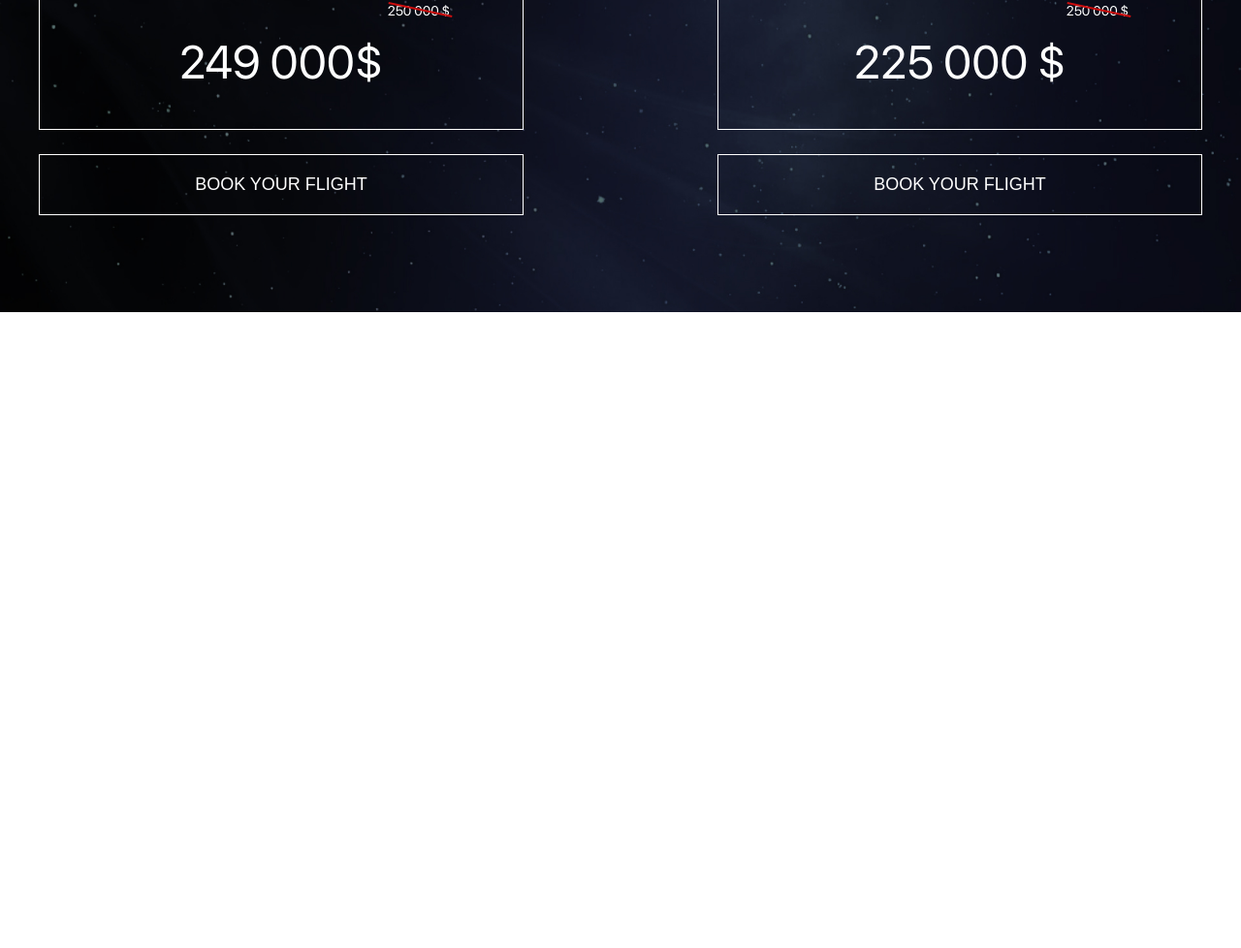
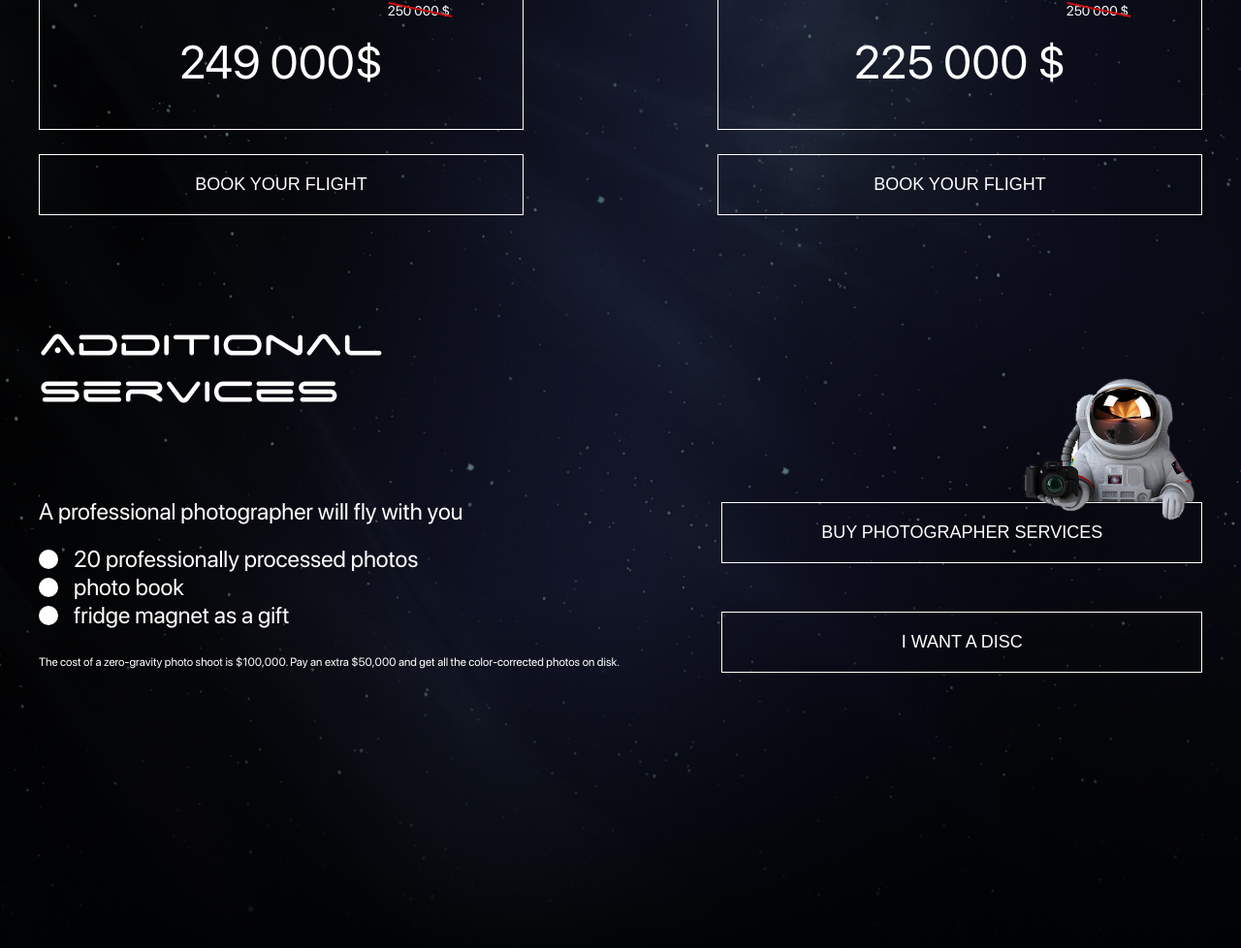
Before and after one commit to craftingweb/Space, a plain HTML site: page index.html in a window 1280 px wide. Shown: the part 5703-6681 px from the top of the page at 97% size. Before the commit the page ends 6025 px from the top, so only its background shows below. Drawn offline with nearby package versions, Linux system fonts and the light colour scheme; files whose address does not match are found by name.

Commit message:
services

```diff
--- a/css/style.css
+++ b/css/style.css
@@ -151,7 +151,8 @@ body {
   transition: all 0.6s;
 }
 
-.header__btn:hover {
+.header__btn:hover,
+.special-offer__btn:hover {
   background: rgb(233, 116, 116);
 }
 
@@ -348,6 +349,10 @@ foreignObject {
   text-align: center;
 }
 
+.special-offer__item-box:hover {
+  filter: opacity(0.5);
+}
+
 .special-offer__item-text {
   width: 236px;
   margin: 0 auto;
@@ -384,4 +389,73 @@ foreignObject {
 
 .special-offer__btn {
   width: 100%;
+  transition: all 1s;
 }
+
+.services {
+  margin-bottom: 200px;
+}
+
+.services__inner {
+  display: flex;
+  justify-content: space-between;
+}
+
+.services__text {
+  font-size: 24px;
+  margin-bottom: 25px;
+}
+
+.services__list {
+  margin-bottom: 25px;
+  font-size: 24px;
+  line-height: 29px;
+}
+
+.services__box {
+  width: 630px;
+  margin-right: 80px;
+}
+
+.services__list-item {
+  padding-left: 36px;
+  position: relative;
+}
+
+.services__list-item::before {
+  content: "";
+  position: absolute;
+  width: 20px;
+  height: 20px;
+  background-color: white;
+  left: 0;
+  border-radius: 50%;
+  top: 5px;
+}
+
+.services__desc {
+  font-size: 12px;
+}
+
+.services__buttons {
+  width: 500px;
+}
+
+.services__btn {
+  width: 100%;
+}
+
+.services__btn--first {
+  margin-bottom: 50px;
+  position: relative;
+}
+
+.services__btn--first:after {
+  content: "";
+  background-image: url("/images/photographer.png");
+  position: absolute;
+  width: 192px;
+  height: 150px;
+  right: 0;
+  top: -130px;
+}
--- a/index.html
+++ b/index.html
@@ -414,6 +414,35 @@
             </div>
           </div>
         </div>
+        <div class="services">
+          <div class="container">
+            <h2 class="title">Additional <br />services</h2>
+            <div class="services__inner">
+              <div class="services__box">
+                <div class="services__text">
+                  A professional photographer will fly with you
+                </div>
+                <ul class="services__list">
+                  <li class="services__list-item">
+                    20 professionally processed photos
+                  </li>
+                  <li class="services__list-item">photo book</li>
+                  <li class="services__list-item">fridge magnet as a gift</li>
+                </ul>
+                <p class="services__desc">
+                  The cost of a zero-gravity photo shoot is $100,000. Pay an
+                  extra $50,000 and get all the color-corrected photos on disk.
+                </p>
+              </div>
+              <div class="services__buttons">
+                <button class="button services__btn services__btn--first">
+                  BUY PHOTOGRAPHER SERVICES
+                </button>
+                <button class="button services__btn">I WANT A DISC</button>
+              </div>
+            </div>
+          </div>
+        </div>
       </section>
     </main>
     <script src="https://ajax.googleapis.com/ajax/libs/jquery/3.4.1/jquery.min.js"></script>
```
Also changed, not shown: images/photographer.png (added).
